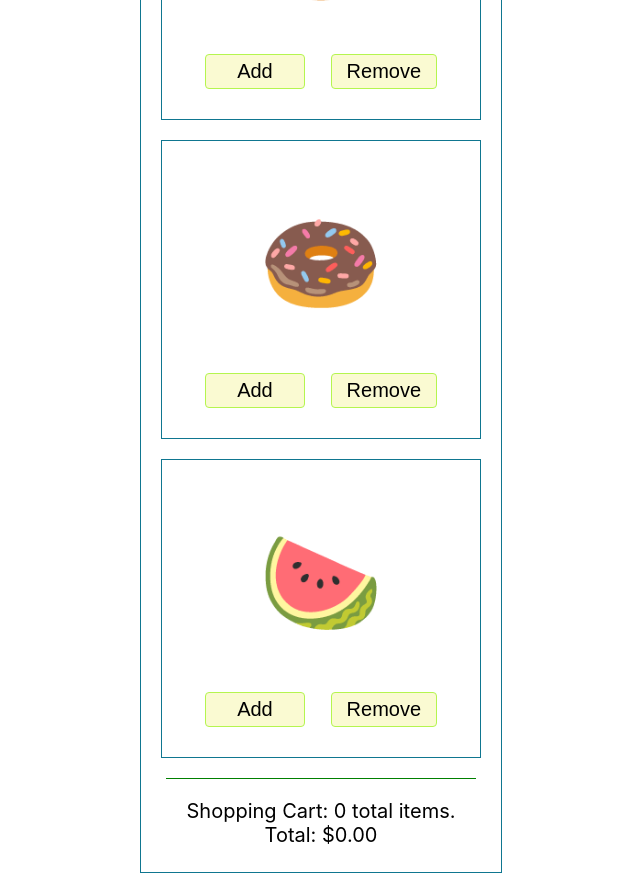
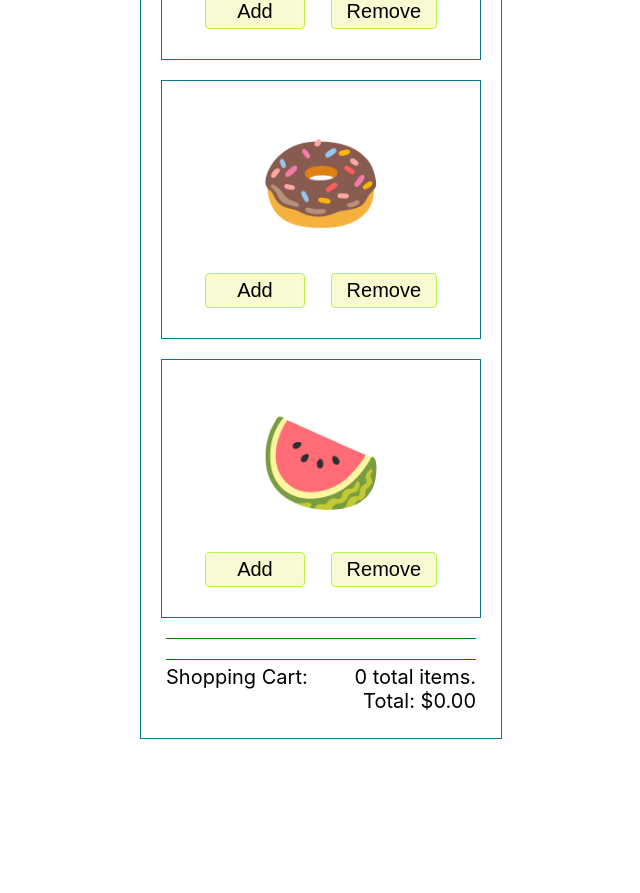
Before and after one commit to gingkob/dot-react-08, a React (Create React App) app: page / in a window 1280 px wide. Shown: the part 240-1133 px from the top of the page, without its empty margins (319-959 px from the left). After the commit the page ends 999 px from the top, so only its background shows below. Built offline with nearby package versions, Linux system fonts and the light colour scheme.

Commit message:
some improvements in cart view

```diff
--- a/src/components/Cart/Cart.js
+++ b/src/components/Cart/Cart.js
@@ -1,13 +1,18 @@
-import React from 'react'
+import React from 'react';
+import ProductDetails from '../ProductList/ProductDetails/ProductDetails'
 import './Cart.css'
 
-const Cart = ({total, items}) => {
+const Cart = ({ total, items, currencyFormat }) => {
   return (
     <div className="wrapper-cart">
-      <div>
-        Shopping Cart: {items} total items.
+      {items.length ? <ol style={{display:'flex', justifyContent:'space-between', flexDirection:'column', padding:"0px 20px 0px 30px", marginTop:'0px'}}>{items.map((item, i) => (<li key={i}><ProductDetails item={item} currencyFormat={currencyFormat}/></li>))}</ol> : null}
+      <div style={{textAlign:"right", borderTop:'1px solid green', paddingTop:'5px'}}>
+        <div style={{display:'flex', justifyContent:'space-between'}}>
+          <span>Shopping Cart:</span> <span>{items.length} total items.</span>
+        </div>
+        <div>Total: {total}</div>
       </div>
-      <div>Total: {total}</div>
+
     </div>
   )
 }
--- a/src/components/ProductList/Product/Product.css
+++ b/src/components/ProductList/Product/Product.css
@@ -1,10 +1,9 @@
 .product span {
-  padding: 20px 20px;
   font-size: 100px;
 }
 
 .product {
-  margin:40px auto;
+  margin:20px auto;
 }
 
 .wrapper-product {
--- /dev/null
+++ b/src/components/ProductList/ProductDetails/ProductDetails.css
@@ -0,0 +1,4 @@
+.wrapper-product-details {
+  display: flex;
+  justify-content: space-between;
+}
--- /dev/null
+++ b/src/components/ProductList/ProductDetails/ProductDetails.js
@@ -0,0 +1,13 @@
+import React from 'react'
+import './ProductDetails.css'
+
+const ProductDetails = ({ item, currencyFormat }) => {
+  return (
+    <div className='wrapper-product-details'>
+      <div>{item.name}: </div>
+      <div>{currencyFormat(item.price)}</div>
+    </div>
+  )
+}
+
+export default ProductDetails
--- a/src/components/ProductList/ProductList.js
+++ b/src/components/ProductList/ProductList.js
@@ -6,20 +6,24 @@ import './ProductList.css'
 const products = [
   {
     emoji: '🍦',
-    name: 'ice cream',
+    name: 'Ice cream',
     price: 5
   },
   {
     emoji: '🍩',
-    name: 'donuts',
+    name: 'Donut',
     price: 2.5,
   },
   {
     emoji: '🍉',
-    name: 'watermelon',
+    name: 'Watermelon',
     price: 4
   }
 ]
+
+const currencyFormat = (number) => {
+  return new Intl.NumberFormat('en-US', { style: 'currency', currency: 'USD', minimumFractionDigits: 2, maximumFractionDigits: 2 }).format(number)
+}
 
 const ProductList = () => {
   const [items, setItems] = useState([]);
@@ -46,7 +50,7 @@ const ProductList = () => {
   }
 
   const getTotal = () => {
-    return new Intl.NumberFormat('en-US', { style: 'currency', currency: 'USD', minimumFractionDigits: 2, maximumFractionDigits: 2 }).format(items.reduce((sum, item) => sum + item.price, 0))
+    return currencyFormat(items.reduce((sum, item) => sum + item.price, 0))
   }
   return (
     <div className='wrapper-product'>
@@ -56,7 +60,7 @@ const ProductList = () => {
         onAdd={()=> onAdd(item)}
         onRemove={()=> onRemove(item)}
       />)}
-      <Cart items={items.length} total={getTotal()} />
+      <Cart items={items} total={getTotal()} currencyFormat={currencyFormat} />
     </div>
   )
 }
--- a/src/containers/App/App.css
+++ b/src/containers/App/App.css
@@ -1,4 +1,4 @@
 .App {
-  margin: 40px auto auto;
+  margin: 20px auto auto;
   text-align: center;
 }
```
